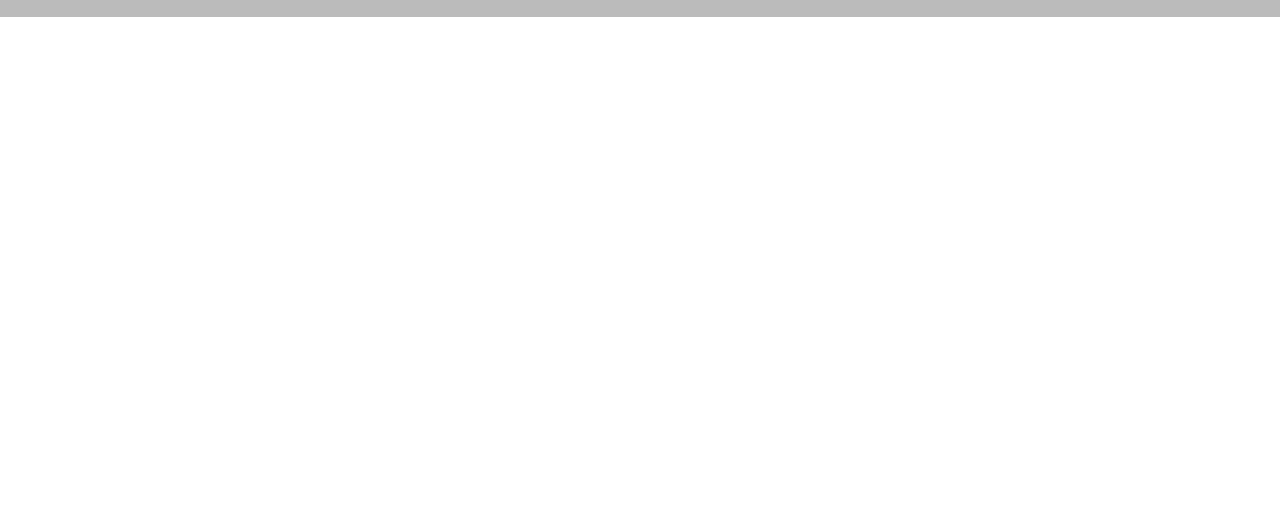
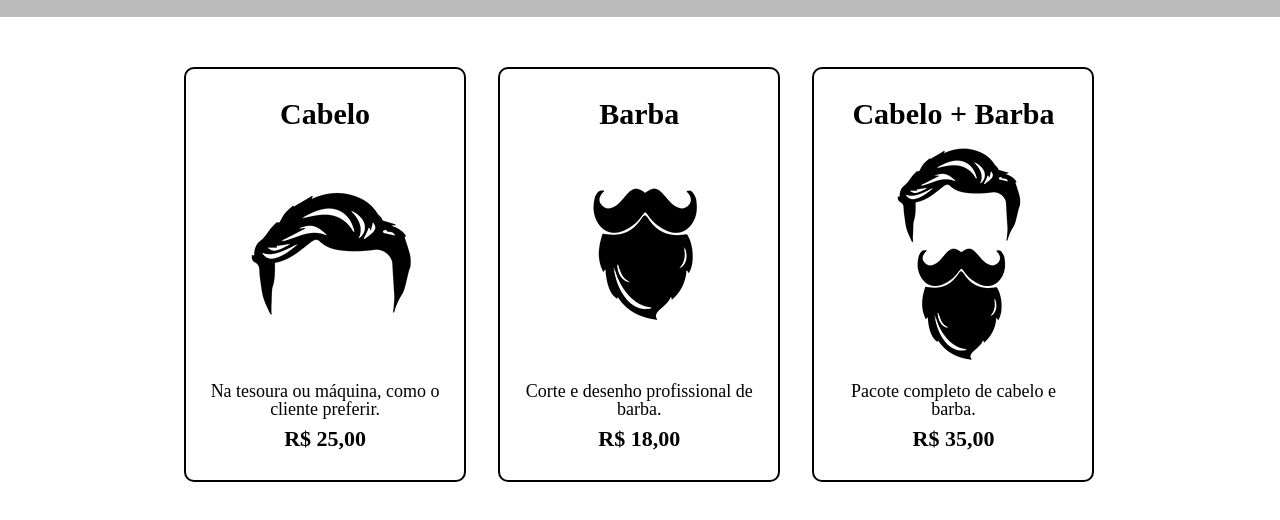
Before and after one commit to allan-smedeiros/formacao-html-css, a plain HTML site: page Parte 1/produtos.html in a window 1280 px wide. Shown: the part 276-796 px from the top of the page. Drawn offline with Linux system fonts and the light colour scheme.

Commit message:
conteudo e comportamento

```diff
--- a/Parte 1/produtos.css
+++ b/Parte 1/produtos.css
@@ -27,3 +27,54 @@ nav a {
     text-decoration: none;
     text-transform: uppercase;
 }
+
+nav a:hover {
+    color: #C78C19;
+    text-decoration: underline;
+}
+
+.produtos {
+    width: 940px;
+    margin: 0px auto;
+    padding: 50px 0;
+}
+
+.produtos li {
+    display: inline-block;
+    text-align: center;
+    width: 30%;
+    vertical-align: top;
+    margin: 0 1.5%;
+    padding: 30px 20px;
+    box-sizing: border-box;
+    border: 2px solid #000000;
+    border-radius: 10px;
+}
+
+.produtos li:hover {
+    border-color: #C78C19;
+}
+
+.produtos li:hover h2 {
+    border-color: #C78C19;
+    font-size: 35px;
+}
+
+.produtos li:active {
+    border-color: #088c19
+}
+
+.produtos h2{
+    font-size: 30px;
+    font-weight: bold;
+}
+
+.descricao-produto {
+    font-size: 18px;
+}
+
+.preco-produto {
+    font-size: 22px;
+    font-weight: bold;
+    margin: 10px 0 0 0;
+}
--- a/Parte 1/produtos.html
+++ b/Parte 1/produtos.html
@@ -21,5 +21,28 @@
                 </nav>
             </div class="caixa">
         </header>
+
+        <main>
+            <ul class="produtos">
+                <li>
+                    <h2>Cabelo</h2>
+                    <img src="cabelo.jpg">
+                    <p class="descricao-produto">Na tesoura ou máquina, como o cliente preferir.</p>
+                    <p class="preco-produto">R$ 25,00</p>
+                </li>
+                <li>
+                    <h2>Barba</h2>
+                    <img src="barba.jpg">
+                    <p class="descricao-produto">Corte e desenho profissional de barba.</p>
+                    <p class="preco-produto">R$ 18,00</p>
+                </li>
+                <li>
+                    <h2>Cabelo + Barba</h2>
+                    <img src="cabelo+barba.jpg">
+                    <p class="descricao-produto">Pacote completo de cabelo e barba.</p>
+                    <p class="preco-produto">R$ 35,00</p>
+                </li>
+            </ul>
+        </main>
     </body>
 </html>
```
